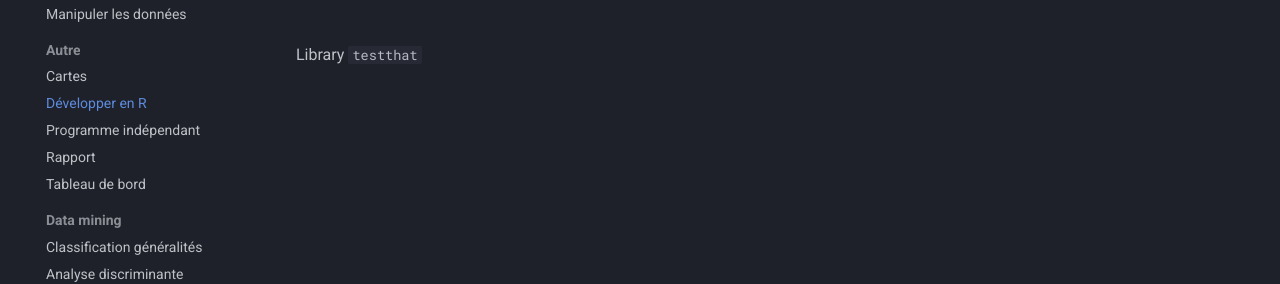
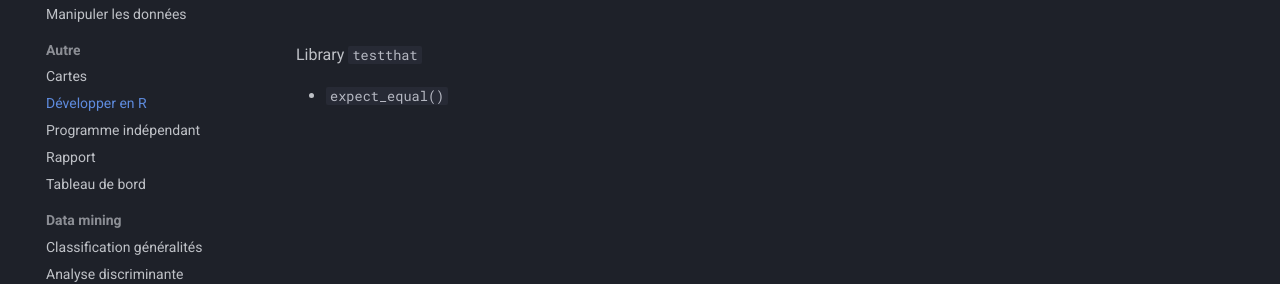
Before and after one commit to gdemare/Informatique, an MkDocs documentation site: the page built from docs/r/developper_r.md, in a window 1280 px wide. Shown: the part 226-510 px from the top of the page. Built offline with MkDocs 1.6.1 and Material for MkDocs 9.7.7, drawn with Linux system fonts in a browser that asks for light colours; comment, search, counter and statistics services are not loaded.

Commit message:
Update developper_r.md

```diff
--- a/docs/r/developper_r.md
+++ b/docs/r/developper_r.md
@@ -1 +1,3 @@
 Library `testthat`
+
+* `expect_equal()`
```
